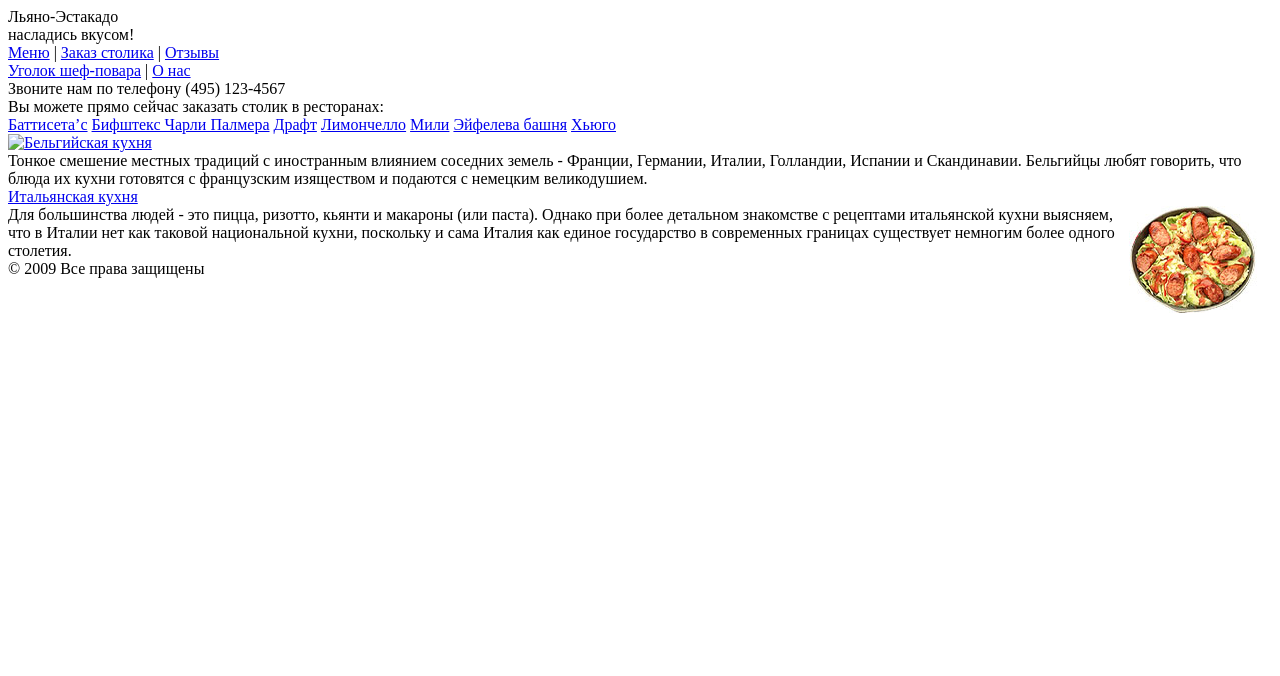
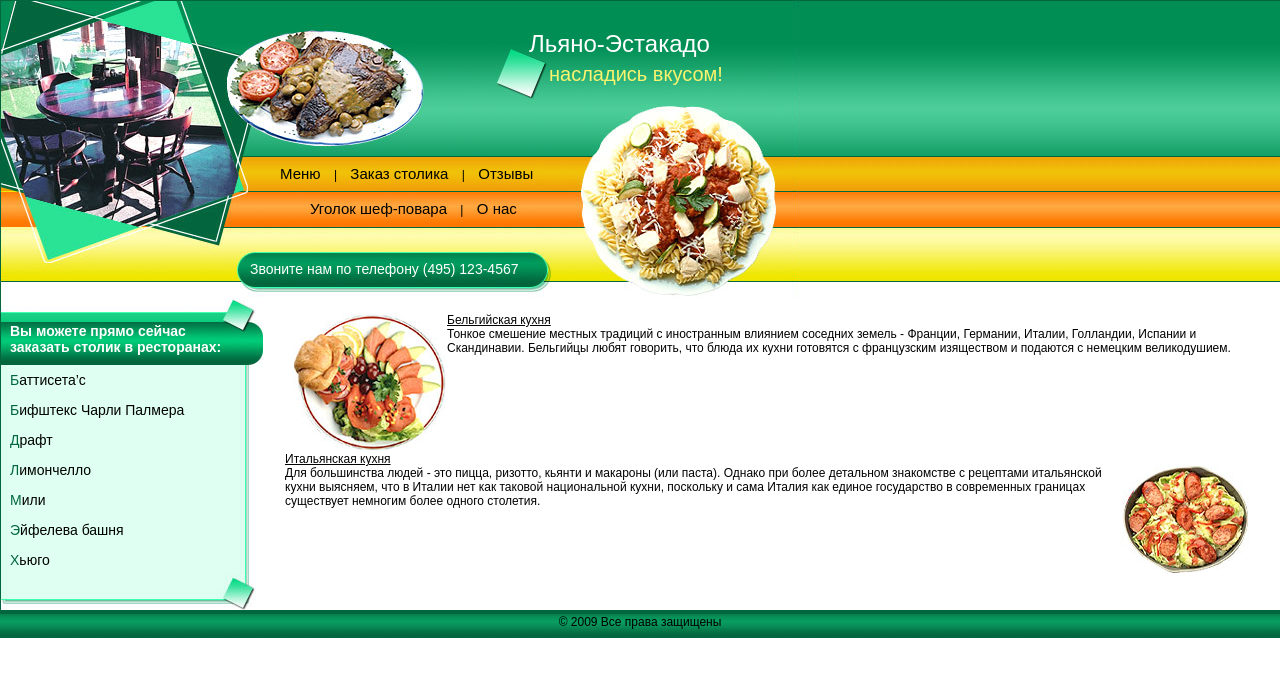
Before and after one commit to KostyaM/dstu_web_pr7, a plain HTML site: page index.html in a window 1280 px wide. Drawn offline with Linux system fonts and the light colour scheme.

Commit message:
Стили

```diff
--- a/index.html
+++ b/index.html
@@ -3,6 +3,7 @@
 <head>
     <title> Блочная верстка сайта </title>
     <meta charset="UTF-8">
+    <link rel="stylesheet" href="./styles/styles.css"/>
 </head>
 
 <body>
@@ -58,7 +59,7 @@
             <div id="reklama_bottom"></div>
         </div>
         <div id="content">
-            <img src="./mages/bludo1.jpg" align="left">
+            <img src="./images/bludo1.jpg" align="left">
             <a href="#">Бельгийская кухня</a><br>
             Тонкое смешение местных традиций с иностранным
             влиянием соседних земель - Франции, Германии, Италии,
--- /dev/null
+++ b/styles/styles.css
@@ -0,0 +1,152 @@
+body{
+ margin:0px;
+ font-family: Arial, Helvetica, sans-serif;
+ text-align: left;
+ font-size: 12px;
+}
+#header{
+ width:799px;
+ height:155px;
+ background-image: url(../images/header.jpg);
+ background-repeat:no-repeat;
+}
+#menu1{
+ width:799px;
+ height:35px;
+ background-image: url(../images/menu1.jpg);
+ background-repeat:no-repeat;
+}
+#menu2{
+ width:799px;
+ height:36px;
+ background-image: url(../images/menu2.jpg);
+ background-repeat:no-repeat;
+}
+#menu3{
+ width:799px;
+ height:72px;
+ background-image: url(../images/menu3.jpg);
+ background-repeat:no-repeat;
+}
+#reklama{
+ float:left;
+ width:263px;
+}
+#reklama_top{
+ width:263px;
+ height:67px;
+ background-image: url(../images/reklama_top.jpg);
+ background-repeat:no-repeat;
+}
+#reklama_text{
+ width:263px;
+ background-image: url(../images/reklama_bg.jpg);
+ background-repeat: repeat-y;
+}
+#reklama_bottom{
+ width:263px;
+ height:35px;
+ background-image: url(../images/reklama_bottom.jpg);
+ background-repeat:no-repeat;
+}
+#content{
+ position:absolute;
+ left:270px;
+ top:298px;
+ padding:15px;
+}
+#footer{
+ clear:both;
+ width:100%;
+ height:28px;
+ background-image: url(../images/footer.jpg);
+ background-repeat: repeat-x;
+ text-align:center;
+ padding-top:5px;
+}
+#headertext1{
+ width:270px;
+ float:right;
+ font-size:24px;
+ font-family:Arial;
+ padding-top:30px;
+ color: #FFFFFF;
+}
+#headertext2{
+ width:250px;
+ float:right;
+ clear:right;
+ font-size:20px;
+ font-family:Arial;
+ padding-top:5px;
+ color: #faf46e;
+}
+#textmenu1{
+ padding-left:270px;
+ padding-top:10px;
+}
+#textmenu2{
+ padding-left:300px;
+ padding-top:10px;
+}
+#textmenu3{
+ padding-left:250px;
+ padding-top:35px;
+ font-size:14px;
+ color:#FFFFFF;
+}
+a.menu{
+ text-decoration: none;
+ color:#000000;
+ font-size:15px;
+ padding-left:10px;
+ padding-right:10px;
+}
+#textreklamatop{
+ padding:25px 25px 0px 10px;
+ font-size:14px;
+ color:#FFFFFF;
+ font-weight:bold;
+}
+a.reklama{
+ display:block;
+ line-height:30px;
+ text-decoration: none;
+ color:#000000;
+ font-size:14px;
+ padding-left:10px;
+ padding-right:10px;
+}
+a.reklama:first-letter{
+ color:#02663d;
+}
+a{
+ color:#000000;
+}
+a:hover{
+ color:#02663d;
+}
+#header_bg{
+ width:100%;
+ height:155px;
+ background-image: url(../images/header_bg.jpg);
+ background-repeat: repeat-x;
+}
+#menu1_bg{
+ width:100%;
+ height:35px;
+ background-image: url(../images/menu1_bg.jpg);
+ background-repeat: repeat-x;
+}
+#menu2_bg{
+ width:100%;
+ height:36px;
+ background-image: url(../images/menu2_bg.jpg);
+ background-repeat: repeat-x;
+}
+#menu3_bg{
+ width:100%;
+ height:72px;
+ background-image: url(../images/menu3_bg.jpg);
+ background-repeat: repeat-x;
+}
```
